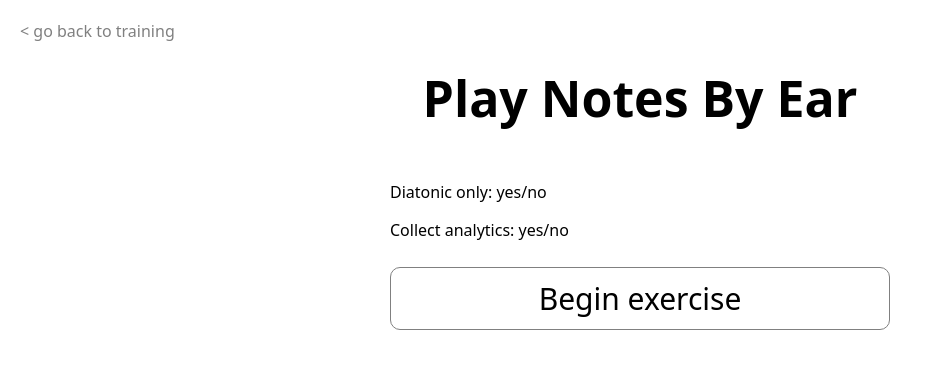
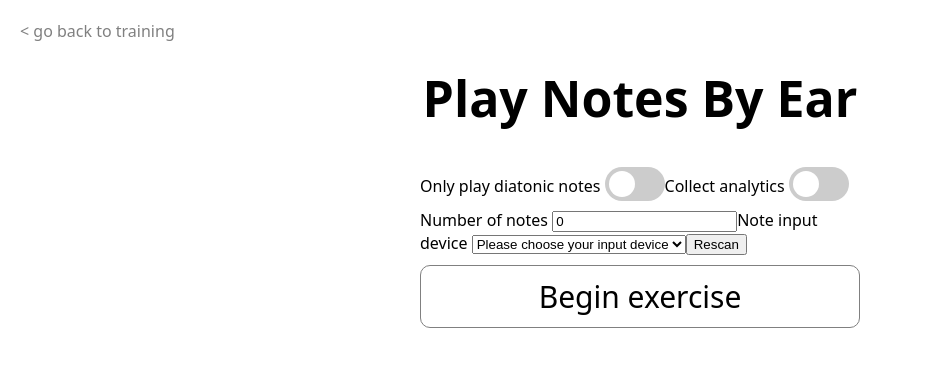
Before and after one commit to jakkrz/ear-training-application, a React (Vite) app: page /train/exercises/play-notes-by-ear/config in a window 1280 px wide. Shown: the top 368 px of the page, without its empty margins (0-932 px from the left). Built offline with nearby package versions, Linux system fonts and the light colour scheme.

Commit message:
implemented basic option components

```diff
--- /dev/null
+++ b/src/ConfigComponents.module.css
@@ -0,0 +1,73 @@
+.config-option {
+    display: block;
+}
+
+.number-input {
+    font-size: 20px;
+    width: 50px;
+    text-align: center;
+}
+
+.switch {
+  position: relative;
+  display: inline-block;
+  width: 60px;
+  height: 34px;
+  top: -8px;
+}
+.option-label {
+    font-size: 20px;
+}
+
+.switch input {
+  opacity: 0;
+  width: 0;
+  height: 0;
+}
+
+.slider {
+  position: absolute;
+  cursor: pointer;
+  top: 0;
+  left: 0;
+  right: 0;
+  bottom: 0;
+  background-color: #ccc;
+  -webkit-transition: .4s;
+  transition: .4s;
+}
+
+.slider:before {
+  position: absolute;
+  content: "";
+  height: 26px;
+  width: 26px;
+  left: 4px;
+  bottom: 4px;
+  background-color: white;
+  -webkit-transition: .4s;
+  transition: .4s;
+}
+
+input:checked + .slider {
+  background-color: #2196F3;
+}
+
+input:focus + .slider {
+  box-shadow: 0 0 1px #2196F3;
+}
+
+input:checked + .slider:before {
+  -webkit-transform: translateX(26px);
+  -ms-transform: translateX(26px);
+  transform: translateX(26px);
+}
+
+/* Rounded sliders */
+.slider.round {
+  border-radius: 34px;
+}
+
+.slider.round:before {
+  border-radius: 50%;
+}
--- /dev/null
+++ b/src/ConfigComponents.tsx
@@ -0,0 +1,72 @@
+import { invoke } from "@tauri-apps/api";
+import classes from "./ConfigComponents.module.css";
+import { useState, useEffect, PropsWithChildren } from "react";
+
+type ToggleSwitchOptionProps = PropsWithChildren<{
+    value: boolean,
+    setValue: (value: boolean) => void,
+}>;
+
+export function ToggleSwitchOption({value, setValue, children}: ToggleSwitchOptionProps) {
+    return (<label className={classes.configOption}>
+        <span className={classes.optionLabel}>{children}&nbsp;</span>
+        <div className={classes.switch}>
+            <input type="checkbox" checked={value} onChange={() => setValue(!value)}/>
+            <span className={`${classes.slider} ${classes.round}`}></span>
+        </div>
+    </label>);
+}
+
+type CounterSwitchOptionProps = PropsWithChildren<{
+    value: number,
+    setValue: (value: number) => void,
+    minValue?: number,
+    maxValue?: number,
+}>;
+
+export function CounterOption({value, setValue, minValue, maxValue, children}: CounterSwitchOptionProps) {
+    const [displayValue, setDisplayValue] = useState(value.toString());
+    const min = minValue ?? 1;
+    return <label className={classes.configOption}>
+        <span className={classes.optionLabel}>{children}&nbsp;</span>
+        <input type="number" className={classes.numberInput} value={displayValue} min={min} max={maxValue} onChange={(e) => {
+            setDisplayValue(e.target.value);
+
+            if (!isNaN(parseInt(e.target.value))) {
+                setValue(parseInt(e.target.value))
+            }
+        }}/>
+    </label>;
+}
+
+type MidiSourceOptionProps = PropsWithChildren<{
+
+}>;
+
+export function MidiSourceOption({children}: MidiSourceOptionProps) {
+    const [selectedOption, setSelectedOption] = useState("default");
+
+    const [devices, setDevices] = useState([]);
+
+    async function scanForDevices() {
+        setDevices(await invoke("scan_for_devices"));
+    }
+
+    useEffect(() => {
+        scanForDevices();
+    }, []);
+
+    function onSelectedChange(e: React.ChangeEvent<HTMLSelectElement>) {
+        setSelectedOption(e.target.value);
+    }
+
+    return <label className={classes.configOption}>
+        <span className={classes.optionLabel}>{children}&nbsp;</span>
+        <select value={selectedOption} onChange={onSelectedChange}>
+            <option value="default">Please choose your input device</option>
+            {devices}
+            <option value="m">Microphone</option>
+        </select>
+        <button onClick={scanForDevices}>Rescan</button>
+    </label>;
+}
--- a/src/RootPage.module.css
+++ b/src/RootPage.module.css
@@ -4,6 +4,7 @@
 
     height: 100dvh;
     max-width: 700px;
+    box-sizing: border-box;
 
     display: flex;
     flex-direction: column;
--- a/src/styles.css
+++ b/src/styles.css
@@ -38,6 +38,9 @@ body {
 }
 
 .config-content {
+    display: flex;
+    flex-direction: column;
+    box-sizing: border-box;
     margin: 0 auto;
     padding: 30px;
 
@@ -46,5 +49,6 @@ body {
 }
 
 .config-scroll-box {
+    padding-top: 10px;
     overflow: scroll;
 }
--- /dev/null
+++ b/src/trainings/exercises/PlayNotesByEarConfigPage.module.css
@@ -0,0 +1,3 @@
+[class*="config-scroll-box"] p {
+    font-size: 20px;
+}
--- a/src/trainings/exercises/PlayNotesByEarConfigPage.tsx
+++ b/src/trainings/exercises/PlayNotesByEarConfigPage.tsx
@@ -1,14 +1,25 @@
 import { Link } from "react-router-dom";
+import {
+    ToggleSwitchOption,
+    CounterOption,
+    MidiSourceOption,
+} from "../../ConfigComponents";
+import { useState } from "react";
 
 export default function PlayNotesByEarConfigPage() {
+    const [optionValue, setOptionValue] = useState(false);
+    const [counterValue, setCounterValue] = useState(0);
     return (<>
         <Link to={"/train"} className="return-button">go back to training</Link>
         <div className="config-content">
             <h1>Play Notes By Ear</h1>
 
             <div className="config-scroll-box">
-                <p>Diatonic only: yes/no</p>
-                <p>Collect analytics: yes/no</p>
+                <ToggleSwitchOption value={optionValue} setValue={setOptionValue}>Only play diatonic notes</ToggleSwitchOption>
+                <ToggleSwitchOption value={optionValue} setValue={setOptionValue}>Collect analytics</ToggleSwitchOption>
+                <CounterOption value={counterValue} setValue={setCounterValue}>Number of notes</CounterOption>
+                <MidiSourceOption>Note input device</MidiSourceOption>
+
             </div>
 
             <Link to={"/train/exercises/play-notes-by-ear/actual"} className="navigation-button">Begin exercise</Link>
```
